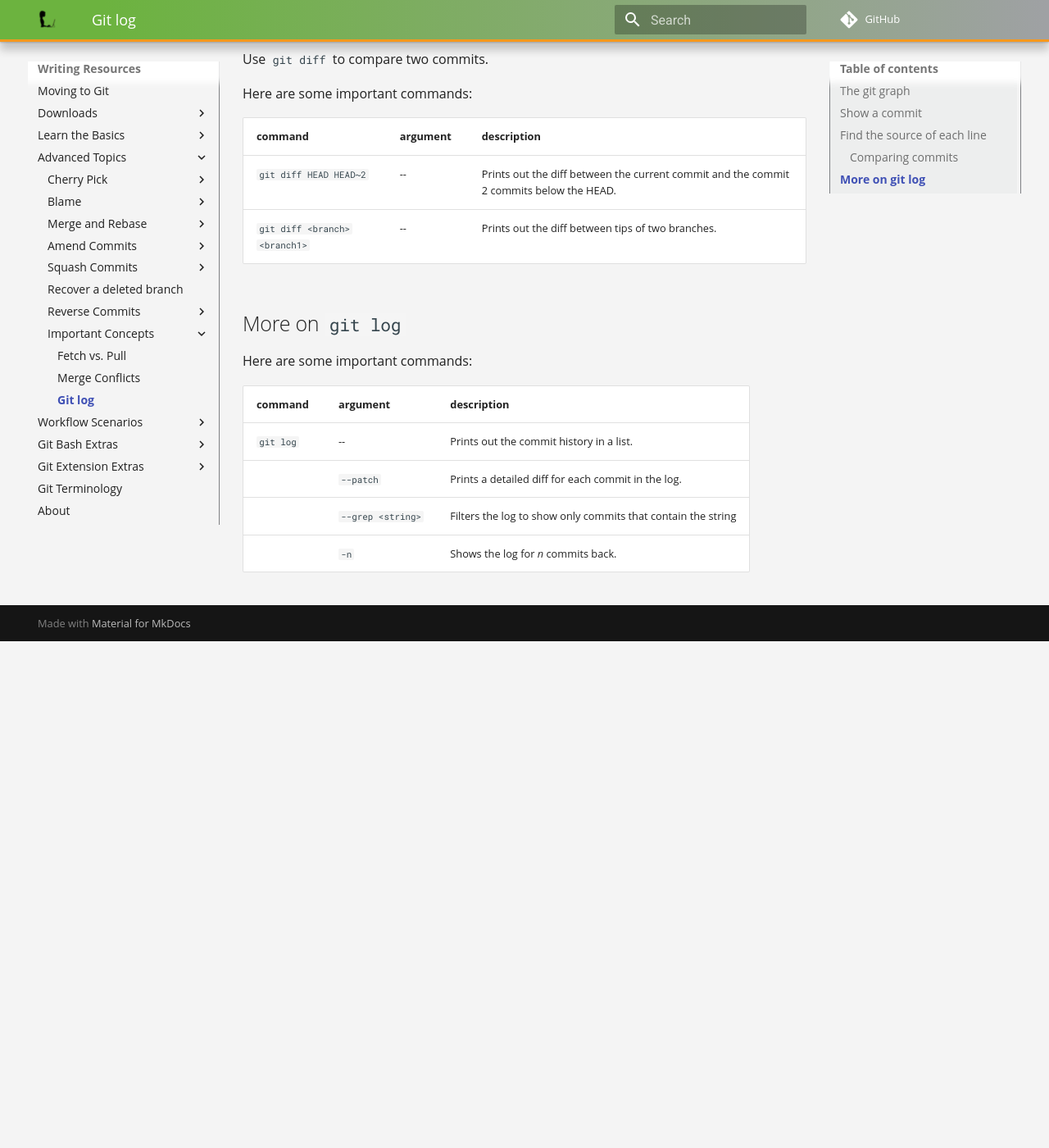
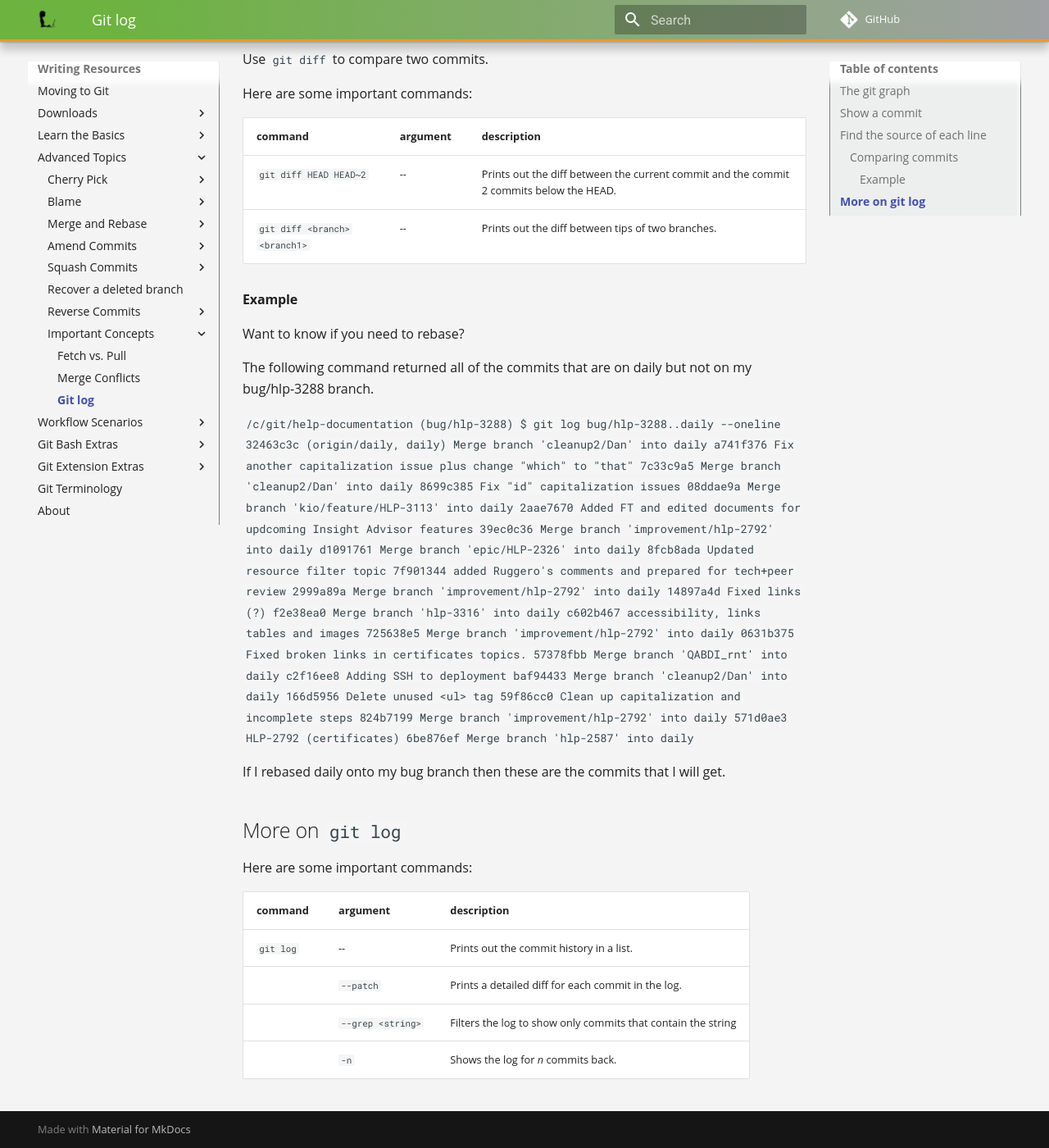
Before and after one commit to TimothyDanielQlik/git-site, an MkDocs documentation site: the page built from docs/history.md, in a window 1280 px wide and 1400 px high, scrolled down 3863 px. Shown: the whole window at 82% size. Built offline with MkDocs 1.6.1 and Material for MkDocs 9.7.7, drawn with Linux system fonts in a browser that asks for light colours; comment, search, counter and statistics services are not loaded; old or Windows-style settings are respelled for this version of MkDocs; before the commit the page ends 4645 px from its top, so only the background shows below that.

Commit message:
updated history doc

````diff
--- a/docs/history.md
+++ b/docs/history.md
@@ -154,6 +154,42 @@ Here are some important commands:
 |`git diff HEAD HEAD~2`|--|Prints out the diff between the current commit and the commit 2 commits below the HEAD.|
 |`git diff <branch> <branch1>`|--|Prints out the diff between tips of two branches.|
 
+#### Example
+
+Want to know if you need to rebase?
+
+The following command returned all of the commits that are on daily but not on my bug/hlp-3288 branch.
+
+```/c/git/help-documentation (bug/hlp-3288)
+$ git log bug/hlp-3288..daily --oneline
+32463c3c (origin/daily, daily) Merge branch 'cleanup2/Dan' into daily
+a741f376 Fix another capitalization issue plus change "which" to "that"
+7c33c9a5 Merge branch 'cleanup2/Dan' into daily
+8699c385 Fix "id" capitalization issues
+08ddae9a Merge branch 'kio/feature/HLP-3113' into daily
+2aae7670 Added FT and edited documents for updcoming Insight Advisor features
+39ec0c36 Merge branch 'improvement/hlp-2792' into daily
+d1091761 Merge branch 'epic/HLP-2326' into daily
+8fcb8ada Updated resource filter topic
+7f901344 added Ruggero's comments and prepared for tech+peer review
+2999a89a Merge branch 'improvement/hlp-2792' into daily
+14897a4d Fixed links (?)
+f2e38ea0 Merge branch 'hlp-3316' into daily
+c602b467 accessibility, links tables and images
+725638e5 Merge branch 'improvement/hlp-2792' into daily
+0631b375 Fixed broken links in certificates topics.
+57378fbb Merge branch 'QABDI_rnt' into daily
+c2f16ee8 Adding SSH to deployment
+baf94433 Merge branch 'cleanup2/Dan' into daily
+166d5956 Delete unused <ul> tag
+59f86cc0 Clean up capitalization and incomplete steps
+824b7199 Merge branch 'improvement/hlp-2792' into daily
+571d0ae3 HLP-2792 (certificates)
+6be876ef Merge branch 'hlp-2587' into daily
+```
+
+If I rebased daily onto my bug branch then these are the commits that I will get.
+
 ## More on `git log`
 
 Here are some important commands:
````
